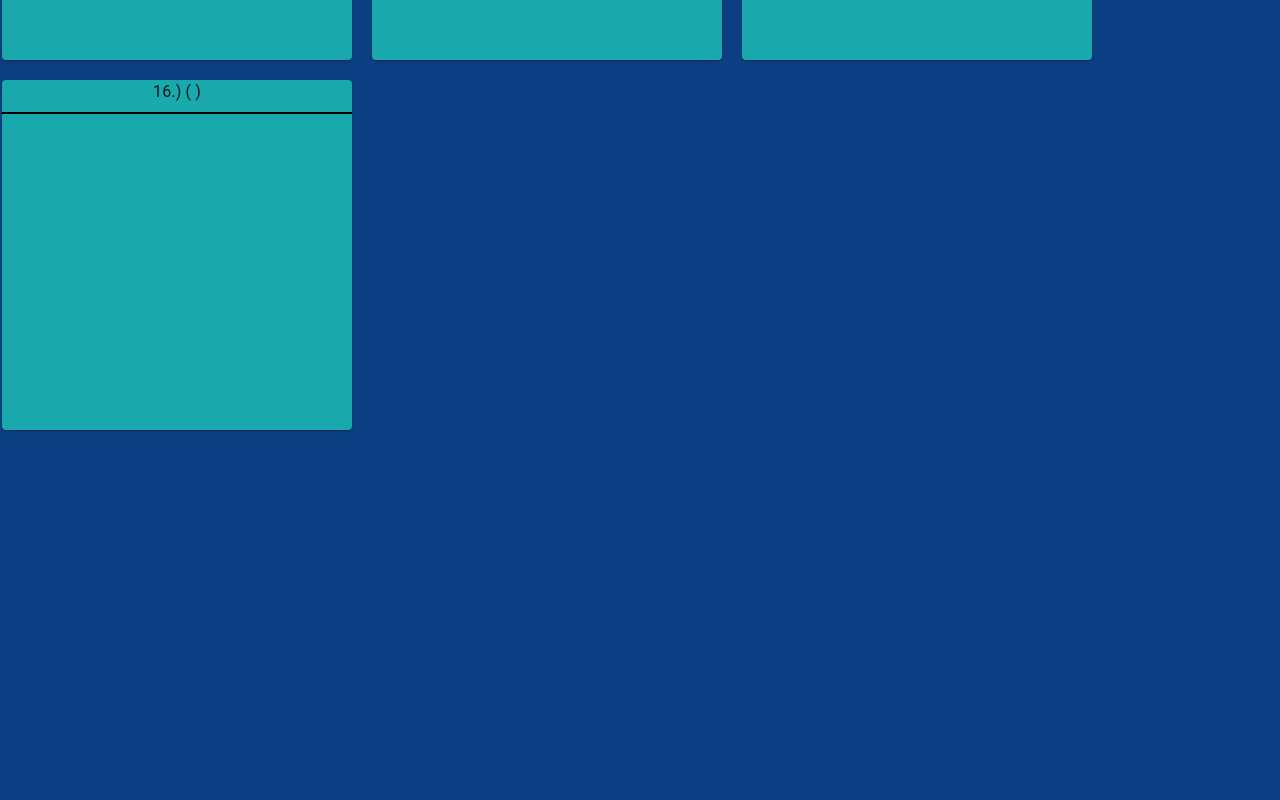
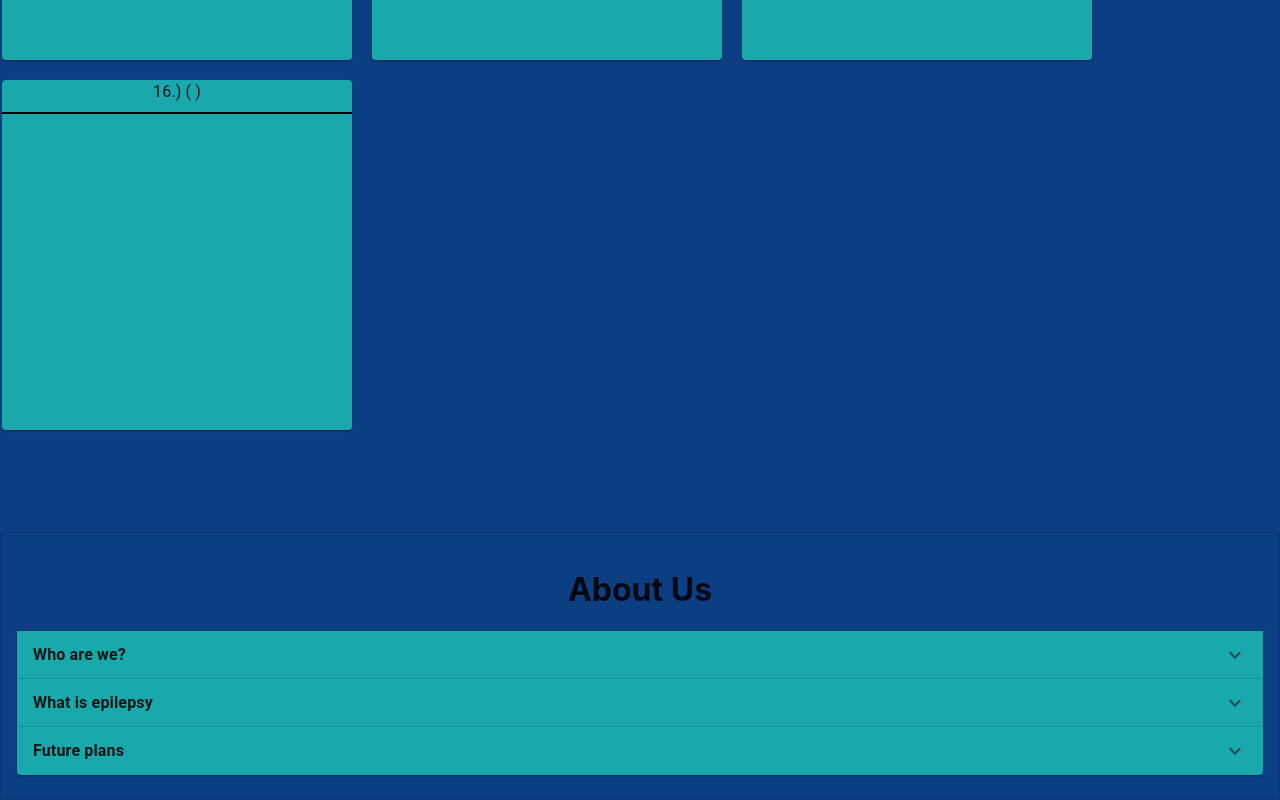
Before and after one commit to Diskordlit/FlashGuard, a React (Create React App) app: page /home in a window 1280 px wide. Shown: the part 1908-2708 px from the top of the page. Before the commit the page ends 2348 px from the top, so only its background shows below. Built offline with nearby package versions, Linux system fonts and the light colour scheme; no server answers.

Commit message:
Added Movie Cards and About Us in App.js

```diff
--- a/src/App.js
+++ b/src/App.js
@@ -25,6 +25,7 @@ function App() {
               <Route exact path="/home">
                 <div className="content">
                   <MovieCards/>
+                  <AboutMe></AboutMe>
                 </div>
               </Route>
             </Switch>
--- a/src/pages/About-me.js
+++ b/src/pages/About-me.js
@@ -14,19 +14,21 @@ import plans from "../assets/plans.svg";
 export default function AboutMe() {
   const classes = useStyles();
   const TypoStyle = { textAlign: "justify" };
-  const liMarginBottom = "40px"
+  const liMarginBottom = "40px";
+  document.body.style = "background: #0B3E82;";
   return (
     <div>
       <NavBar />
       <div style={{ marginTop: "100px" }}>
-        <Card variant="outlined">
+        <Card variant="outlined" style={{ backgroundColor: "#0B3E82" }}>
           <CardContent>
             <h1>About Us</h1>
-            <Accordion>
+            <Accordion style={{ backgroundColor: "#19A9AD" }}>
               <AccordionSummary
                 expandIcon={<ExpandMoreIcon />}
                 aria-controls="panel1a-content"
                 id="panel1a-header"
+                style={{ backgroundColor: "#19A9AD" }}
               >
                 <Typography className={classes.heading}>
                   <b>Who are we?</b>
@@ -34,13 +36,19 @@ export default function AboutMe() {
               </AccordionSummary>
               <AccordionDetails>
                 <Typography>
-                  Lorem ipsum dolor sit amet, consectetur adipiscing elit.
-                  Suspendisse malesuada lacus ex, sit amet blandit leo lobortis
-                  eget.
+                  A small group of students that plans to Prevent seizure caused
+                  by photosensitivity using:
+                  <ul style={{textAlign: "left"}}>
+                    <li>
+                      Preexisting API that have data on flashing lights
+                      Crowd-sourcing data
+                    </li>
+                    <li>Crowd-sourcing data Help those who have seizures</li>
+                  </ul>
                 </Typography>
               </AccordionDetails>
             </Accordion>
-            <Accordion>
+            <Accordion style={{ backgroundColor: "#19A9AD" }}>
               <AccordionSummary
                 expandIcon={<ExpandMoreIcon />}
                 aria-controls="panel2a-content"
@@ -81,7 +89,7 @@ export default function AboutMe() {
                 </Typography>
               </AccordionDetails>
             </Accordion>
-            <Accordion>
+            <Accordion style={{ backgroundColor: "#19A9AD" }}>
               <AccordionSummary
                 expandIcon={<ExpandMoreIcon />}
                 aria-controls="panel3a-content"
@@ -100,9 +108,17 @@ export default function AboutMe() {
                 ></img>
                 <Typography style={TypoStyle}>
                   <ul>
-                    <li style={{marginBottom: liMarginBottom}}>Gaze tracking</li>
-                    <li style={{marginBottom: liMarginBottom}}>General video algorithm that checks for epilepsy-inducing frames</li>
-                    <li style={{marginBottom: liMarginBottom}}>Community based forums to serve as support groups for people who suffer from epilepsy</li>
+                    <li style={{ marginBottom: liMarginBottom }}>
+                      Gaze tracking
+                    </li>
+                    <li style={{ marginBottom: liMarginBottom }}>
+                      General video algorithm that checks for epilepsy-inducing
+                      frames
+                    </li>
+                    <li style={{ marginBottom: liMarginBottom }}>
+                      Community based forums to serve as support groups for
+                      people who suffer from epilepsy
+                    </li>
                   </ul>
                 </Typography>
               </AccordionDetails>
```
